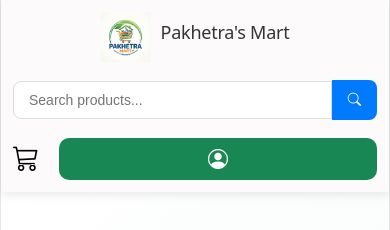
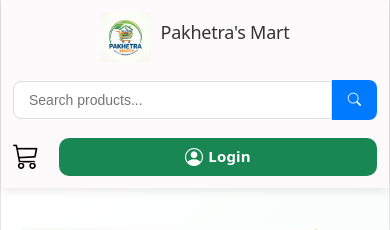
Before and after one commit to sumitvermaa569/E-commerce, a React (Vite) app: page / in a window 390 px wide. Shown: the top 230 px of the page. Built offline with nearby package versions, Linux system fonts and the light colour scheme.

Commit message:
Again improve Navbar Responsiveness

```diff
--- a/src/components/Navbar.css
+++ b/src/components/Navbar.css
@@ -132,25 +132,25 @@
         display: flex;
         align-items: center;
         justify-content: center;
-        gap: 6px;
+        gap: 5px;
         text-decoration: none;
         color: white;
         background: #198754;
-        padding: 10px 18px;
-        border-radius: 8px;
-        font-size: 15px;
+        padding: 8px 14px;
+        border-radius: 6px;
+        font-size: 14px;
         font-weight: 600;
-        transition: 0.3s;
-        height: 42px;
+        height: 38px;
+        white-space: nowrap;
+    }
+
+    .login-btn i {
+        font-size: 18px;
     }
 
     .login-btn:hover {
         background: #146c43;
         color: white;
-    }
-
-    .login-btn i {
-        font-size: 20px;
     }
     /* Responsive */
 
@@ -280,14 +280,19 @@
             justify-content: center;
             gap: 30px;
         }
-        .login-btn span {
-            display: none;
+        .login-btn {
+            display: flex;
+            align-items: center;
+            gap: 5px;
+            font-size: 14px;
+            padding: 8px 12px;
+            height: 38px;
+        }
+        .login-btn i {
+            font-size: 18px;
         }
         .cart-btn {
             font-size: 30px;
-        }
-        .login-btn {
-            font-size: 28px;
         }
     }
 
```
